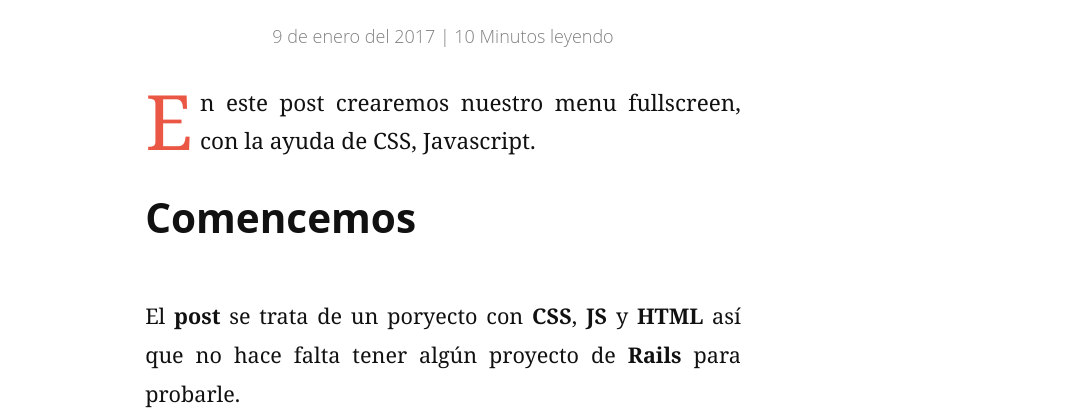
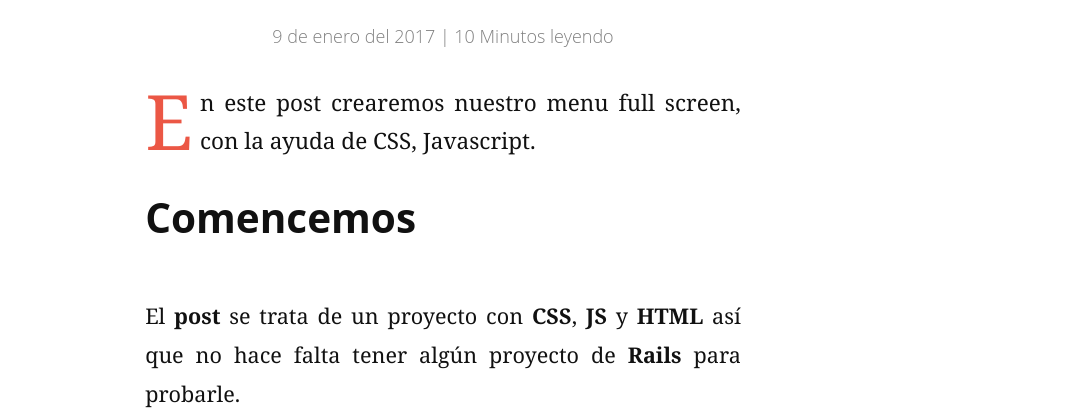
Before and after one commit to Freivincampbell/freivincampbell.github.io, a Jekyll site: the page built from _posts/2017-01-09-facil-fullscreen-menu.md, in a window 1280 px wide and 900 px high, scrolled down 574 px. Shown: the part 173-591 px from the top of the window, without its empty margins (197-1280 px from the left). Built offline with Jekyll 4.4.1, drawn with Linux system fonts in a browser that asks for light colours; nearby versions of some CDN libraries; emoji names are drawn with the system emoji font; comment, search, counter and statistics services are not loaded; some of the changed text lies outside the part shown.

Commit message:
update menu

```diff
--- a/_posts/2017-01-09-facil-fullscreen-menu.md
+++ b/_posts/2017-01-09-facil-fullscreen-menu.md
@@ -3,15 +3,15 @@ layout: post
 title: Fácil Fullscreen Menu
 image: Fullscreen-menu/menu.PNG
 logo: Fullscreen-menu/menu.PNG
-description: Creación de un menu fullscreen con efecto tipo Overlay de una forma fácil.
+description: Creación de un menu full screen con efecto tipo Overlay de una forma fácil.
 escritor: Freivin Campbell
 comments: true
 ---
-<p class="intro"><span class="dropcap">E</span>n este post crearemos nuestro menu fullscreen, con la ayuda de CSS, Javascript.</p>
+<p class="intro"><span class="dropcap">E</span>n este post crearemos nuestro menu full screen, con la ayuda de CSS, Javascript.</p>
 
 ## Comencemos
 
-> El **post** se trata de un poryecto con **CSS**, **JS** y **HTML** así que no hace falta tener algún proyecto de **Rails** para probarle.
+> El **post** se trata de un proyecto con **CSS**, **JS** y **HTML** así que no hace falta tener algún proyecto de **Rails** para probarle.
 
 > Crearemos una estructura base para un proyecto *WEB* un *archivo* **index.html**, una carpeta para el **CSS** y una para el **JS**, la estructura del proyecto debería de verse así;
 
```
Also changed, not shown: other parts of _posts/2017-01-09-facil-fullscreen-menu.md (+2 -2 lines).
